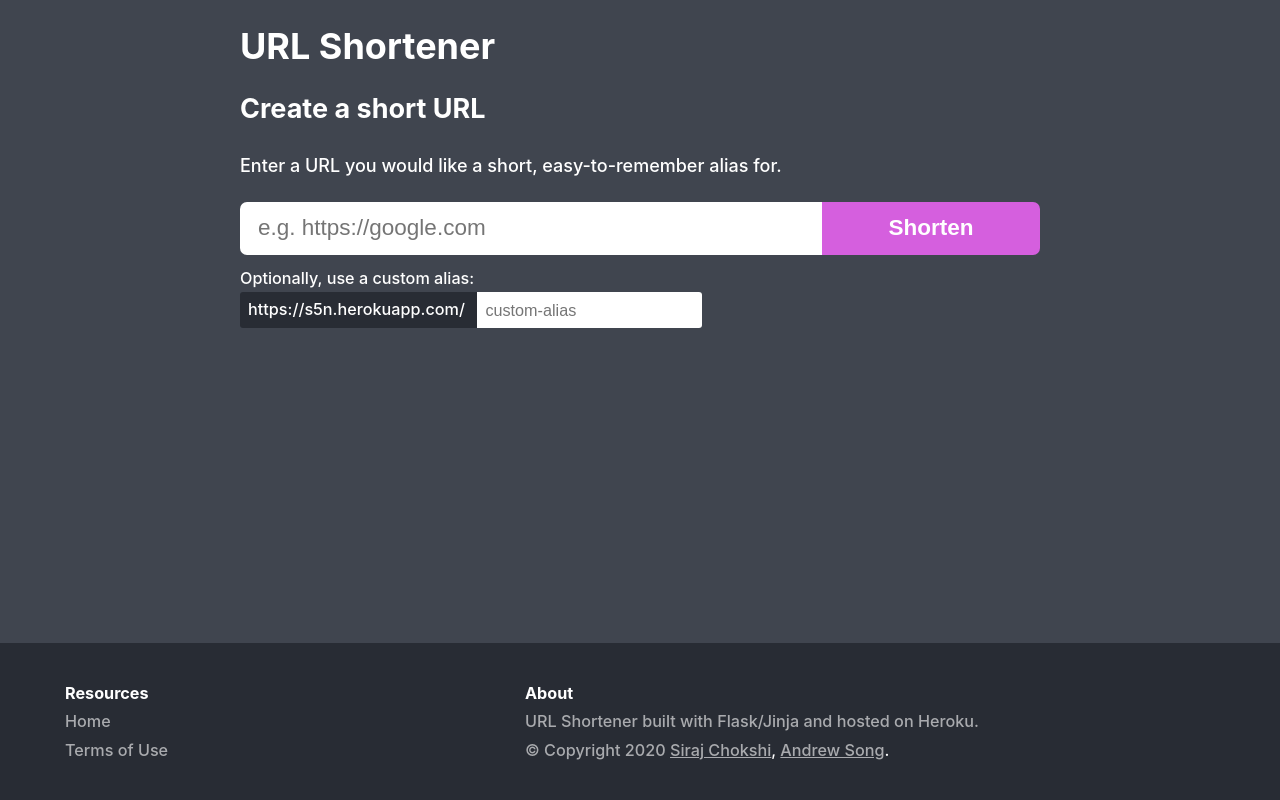
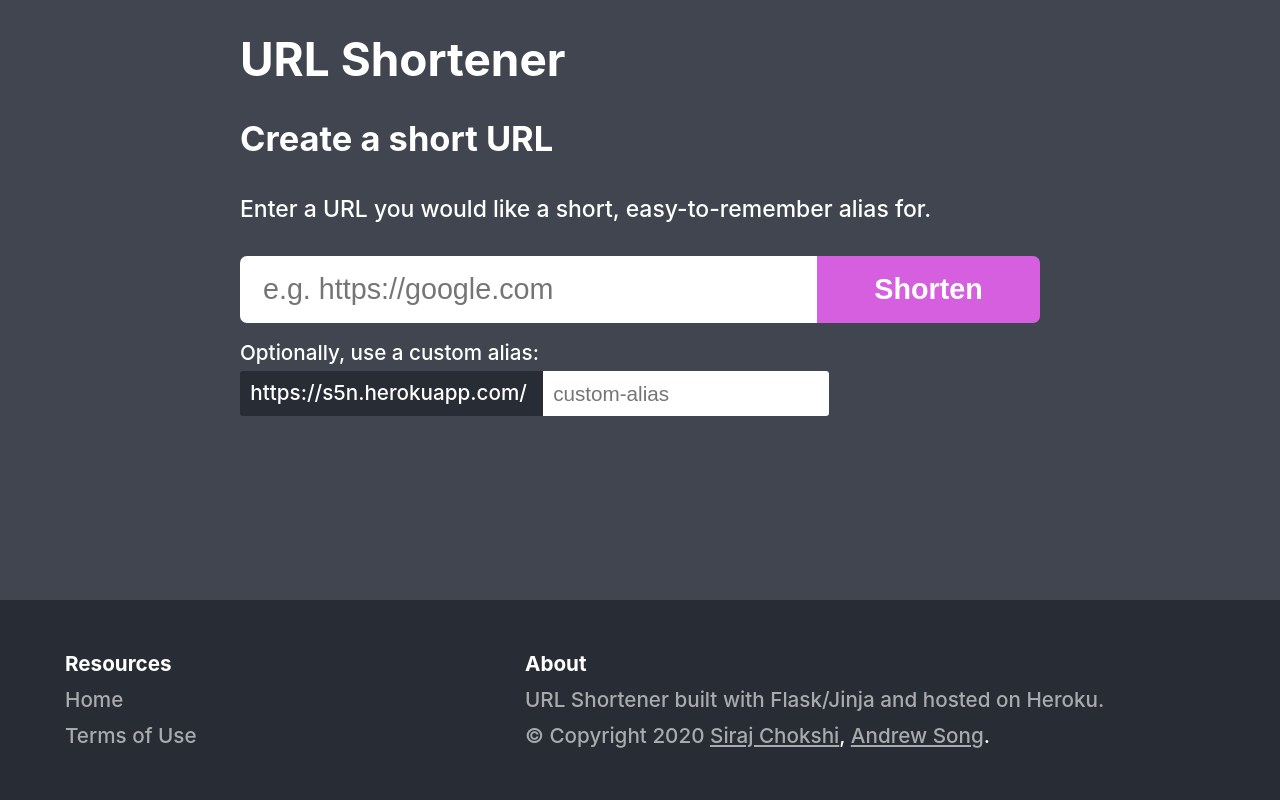
Before and after one commit to SirajChokshi/shorten, a Flask app: page / in a window 1280 px wide. Run offline with Flask 2, Linux system fonts and the light colour scheme.

Commit message:
fix: fluid typography range to 1920px

```diff
--- a/app/static/css/global.css
+++ b/app/static/css/global.css
@@ -10,11 +10,11 @@
 
 @media (min-width: 375px) {
     :root{
-        font-size: calc(30px + (18 - 30) * ((100vw - 375px) / (1080 - 375)));
+        font-size: calc(30px + (18 - 30) * ((100vw - 375px) / (1920 - 375)));
     }
 }
 
-@media (min-width: 1080px) {
+@media (min-width: 1920px) {
     :root {
         font-size: 18px;
     }
```
